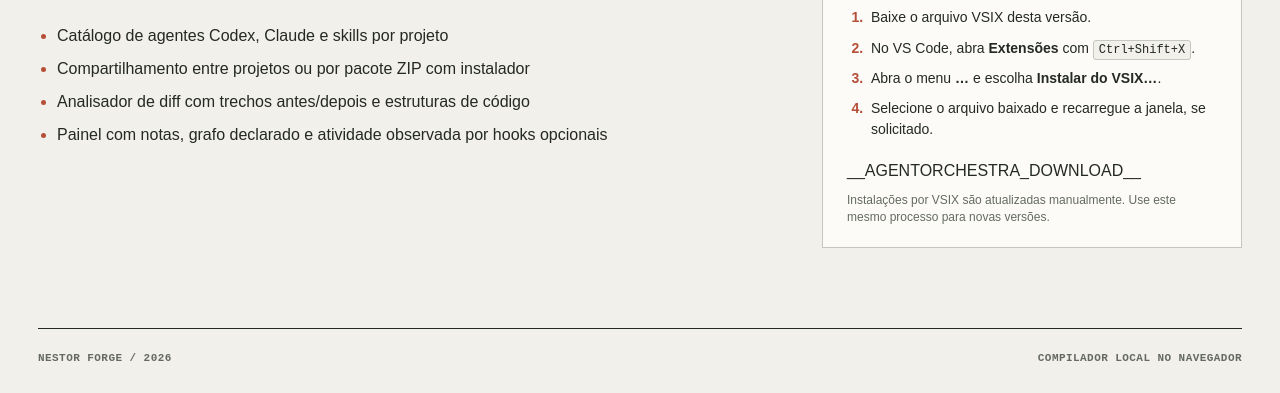
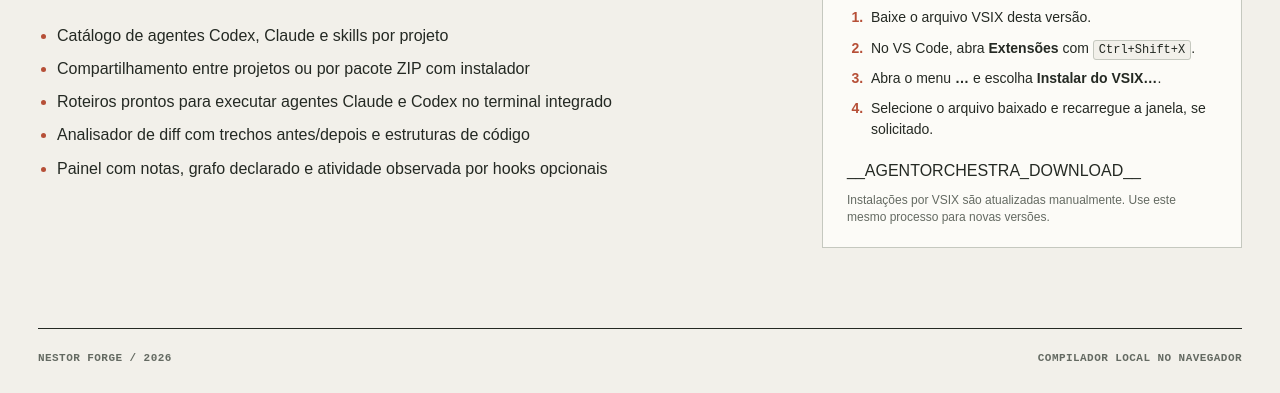
Before and after one commit to Carlosfrancog/nestor-forge-web, a plain HTML site: page site/index.html in a window 1280 px wide. Shown: the part 1395-1788 px from the top of the page. Drawn offline with Linux system fonts and the light colour scheme.

Commit message:
chore: surface agent workflows in site and CI

```diff
--- a/site/index.html
+++ b/site/index.html
@@ -114,6 +114,7 @@
               <ul class="extension-features">
                 <li>Catálogo de agentes Codex, Claude e skills por projeto</li>
                 <li>Compartilhamento entre projetos ou por pacote ZIP com instalador</li>
+                <li>Roteiros prontos para executar agentes Claude e Codex no terminal integrado</li>
                 <li>Analisador de diff com trechos antes/depois e estruturas de código</li>
                 <li>Painel com notas, grafo declarado e atividade observada por hooks opcionais</li>
               </ul>
```
Also changed, not shown: .github/workflows/pages.yml.
